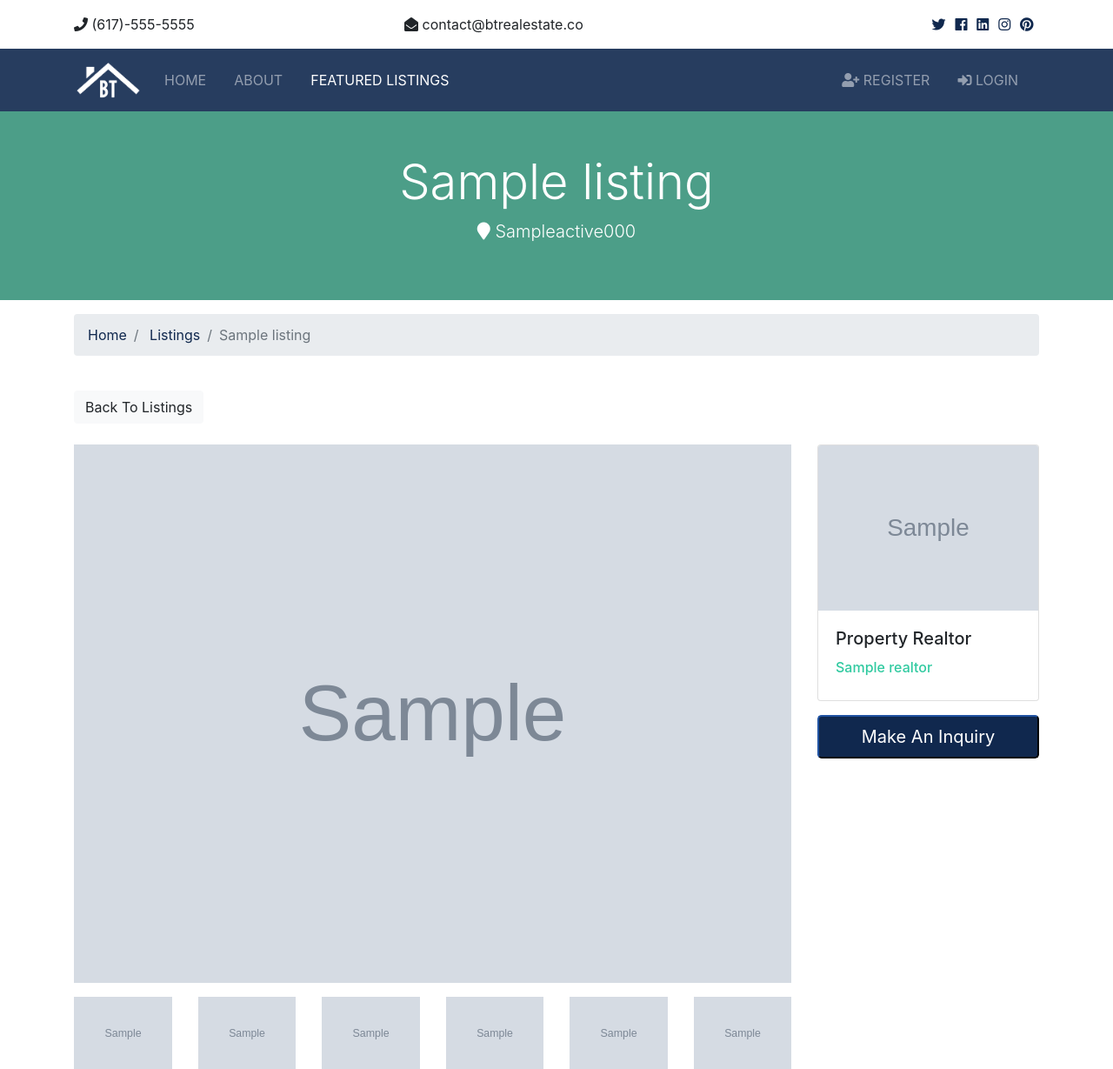
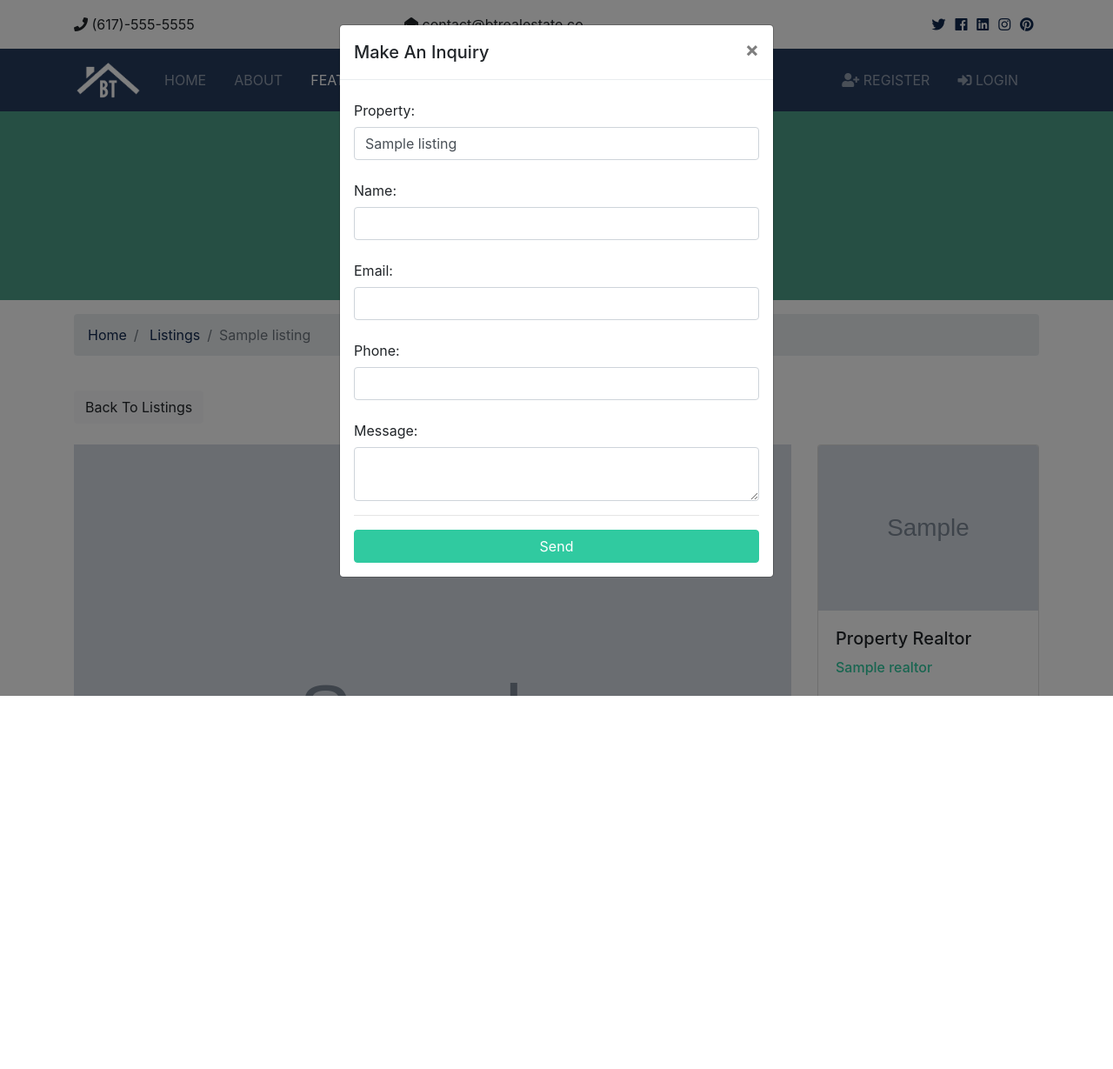
Before and after one commit to SamKlep/btre_Project, a Django app: page /listings/1 in a window 1280 px wide, after a click on "Make An Inquiry". Shown: the top 1229 px of the page at 87% size. After the commit the page ends 800 px from the top, so only its background shows below. Run offline with Django 3.2, Linux system fonts and the light colour scheme; tables that the repository leaves empty hold one stand-in row (values such as "Sample post"); grey boxes marked "Sample" are stand-in pictures; some libraries are stand-ins or nearby versions.

Commit message:
Inquiry modal now posting to backend

```diff
--- a/btre/urls.py
+++ b/btre/urls.py
@@ -7,5 +7,6 @@ urlpatterns = [
     path('', include('pages.urls')),
     path('listings/', include('listings.urls')),
     path('accounts/', include('accounts.urls')),
+    path('contacts/', include('contacts.urls')),
     path('admin/', admin.site.urls),
 ] + static(settings.MEDIA_URL, document_root=settings.MEDIA_ROOT)
--- /dev/null
+++ b/contacts/urls.py
@@ -0,0 +1,6 @@
+from django.urls import path
+
+from . import views
+urlpatterns = [
+    path('contact', views.contact, name='contact')
+]
--- a/templates/base.html
+++ b/templates/base.html
@@ -32,6 +32,9 @@
 
 
     <script src="{% static 'js/jquery-3.3.1.min.js' %} "></script>
+    <script src="https://code.jquery.com/jquery-3.3.1.slim.min.js" integrity="sha384-q8i/X+965DzO0rT7abK41JStQIAqVgRVzpbzo5smXKp4YfRvH+8abtTE1Pi6jizo" crossorigin="anonymous"></script>
+    <script src="https://cdnjs.cloudflare.com/ajax/libs/popper.js/1.14.7/umd/popper.min.js" integrity="sha384-UO2eT0CpHqdSJQ6hJty5KVphtPhzWj9WO1clHTMGa3JDZwrnQq4sF86dIHNDz0W1" crossorigin="anonymous"></script>
+    <script src="https://stackpath.bootstrapcdn.com/bootstrap/4.3.1/js/bootstrap.min.js" integrity="sha384-JjSmVgyd0p3pXB1rRibZUAYoIIy6OrQ6VrjIEaFf/nJGzIxFDsf4x0xIM+B07jRM" crossorigin="anonymous"></script>
     <script src="{% static 'js/boostrap.bundle.min.js' %} "></script>
     <script src="{% static 'js/lightbox.min.js' %} "></script>
     <script src="{% static 'js/main.js' %} "></script>
--- a/templates/listings/listing.html
+++ b/templates/listings/listing.html
@@ -37,7 +37,7 @@
       <!-- Listing -->
       <section id="listing" class="py-4">
         <div class="container">
-          <a href="l{% url 'listings' %}" class="btn btn-light mb-4">Back To Listings</a>
+          <a href="{% url 'listings' %}" class="btn btn-light mb-4">Back To Listings</a>
           <div class="row">
             <div class="col-md-9">
               <!-- Home Main Image -->
@@ -60,7 +60,7 @@
                 {% endif %}
                 {% if listing.photo_3 %}
                 <div class="col-md-2">
-                  <a href="{{ listing.photo_3.url }} data-lightbox="home-images">
+                  <a href="{{ listing.photo_3.url }}" data-lightbox="home-images">
                     <img src="{{ listing.photo_3.url }}" alt="" class="img-fluid">
                   </a>
                 </div>
@@ -169,18 +169,28 @@
               </button>
             </div>
             <div class="modal-body">
-              <form>
+              <form action="{% url 'contact' %}" method="POST">
+                {% csrf_token %}
+                {% if user.is_authenticated %}
+                  <input type="hidden" name="user_id" value="{{ user.id }}">
+                {% else %}
+                <input type="hidden" name="user_id" value="0">
+                {% endif %}
+                <input type="hidden" name="realtor_email" value="{{ listing.realtor.email }}">
+                <input type="hidden" name="listing_id" value="{{ listing.id }}">
                 <div class="form-group">
                   <label for="property_name" class="col-form-label">Property:</label>
-                  <input type="text" name="listing" class="form-control" value="45 Drivewood Cirlce" disabled>
+                  <input type="text" name="listing" class="form-control" value="{{ listing.title }}">
                 </div>
                 <div class="form-group">
                   <label for="name" class="col-form-label">Name:</label>
-                  <input type="text" name="name" class="form-control" required>
+                  <input type="text" name="name" class="form-control" {% if user.is_authenticated %} value="
+                  {{ user.first_name }} {{ user.last_name }}" {% endif %} required>
                 </div>
                 <div class="form-group">
                   <label for="email" class="col-form-label">Email:</label>
-                  <input type="email" name="email" class="form-control" required>
+                  <input type="text" name="email" class="form-control" {% if user.is_authenticated %} value=
+                  {{ user.email }} {% endif %} required>
                 </div>
                 <div class="form-group">
                   <label for="phone" class="col-form-label">Phone:</label>
```
Also changed, not shown: contacts/views.py (+20 -2 lines).
